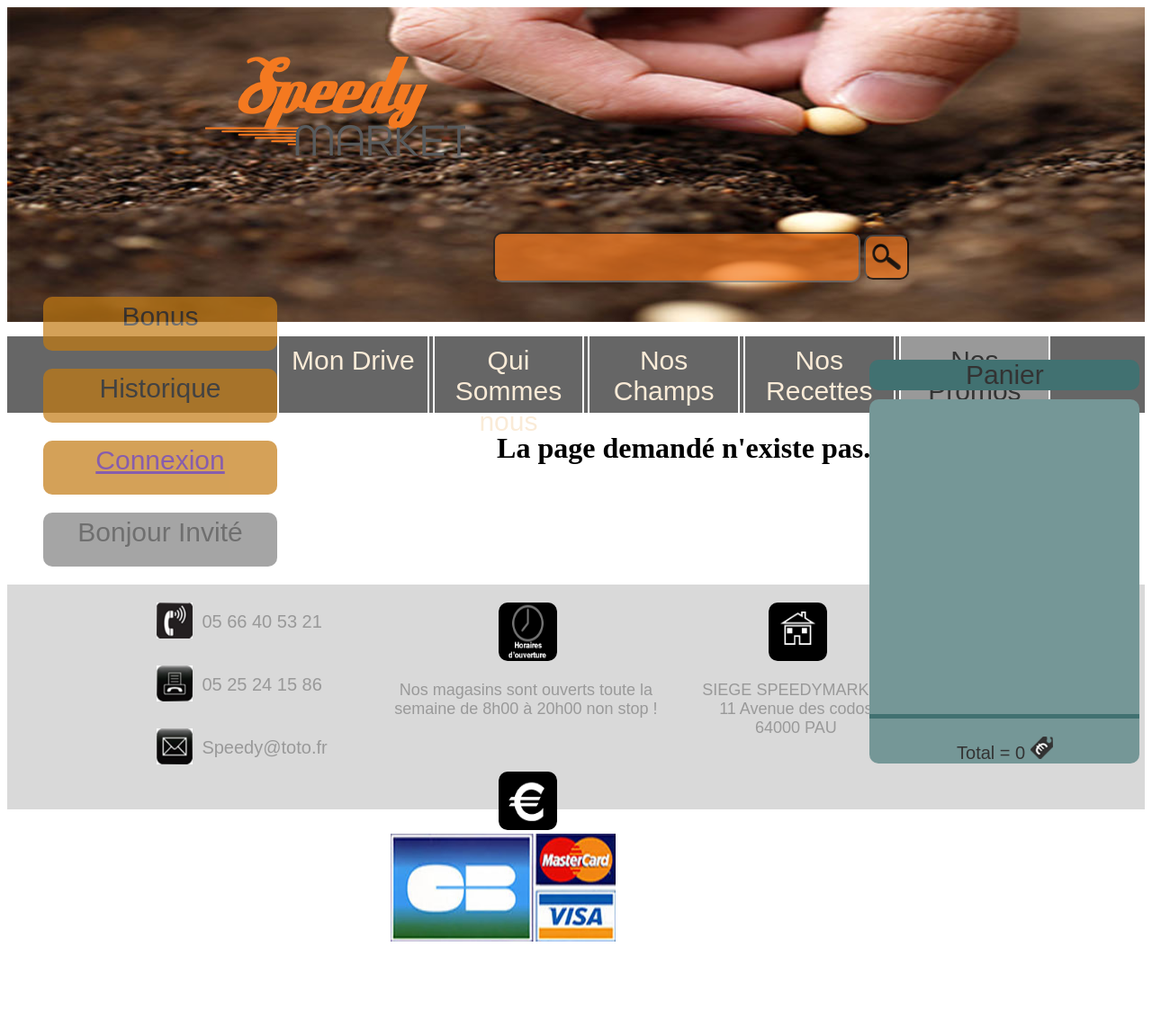
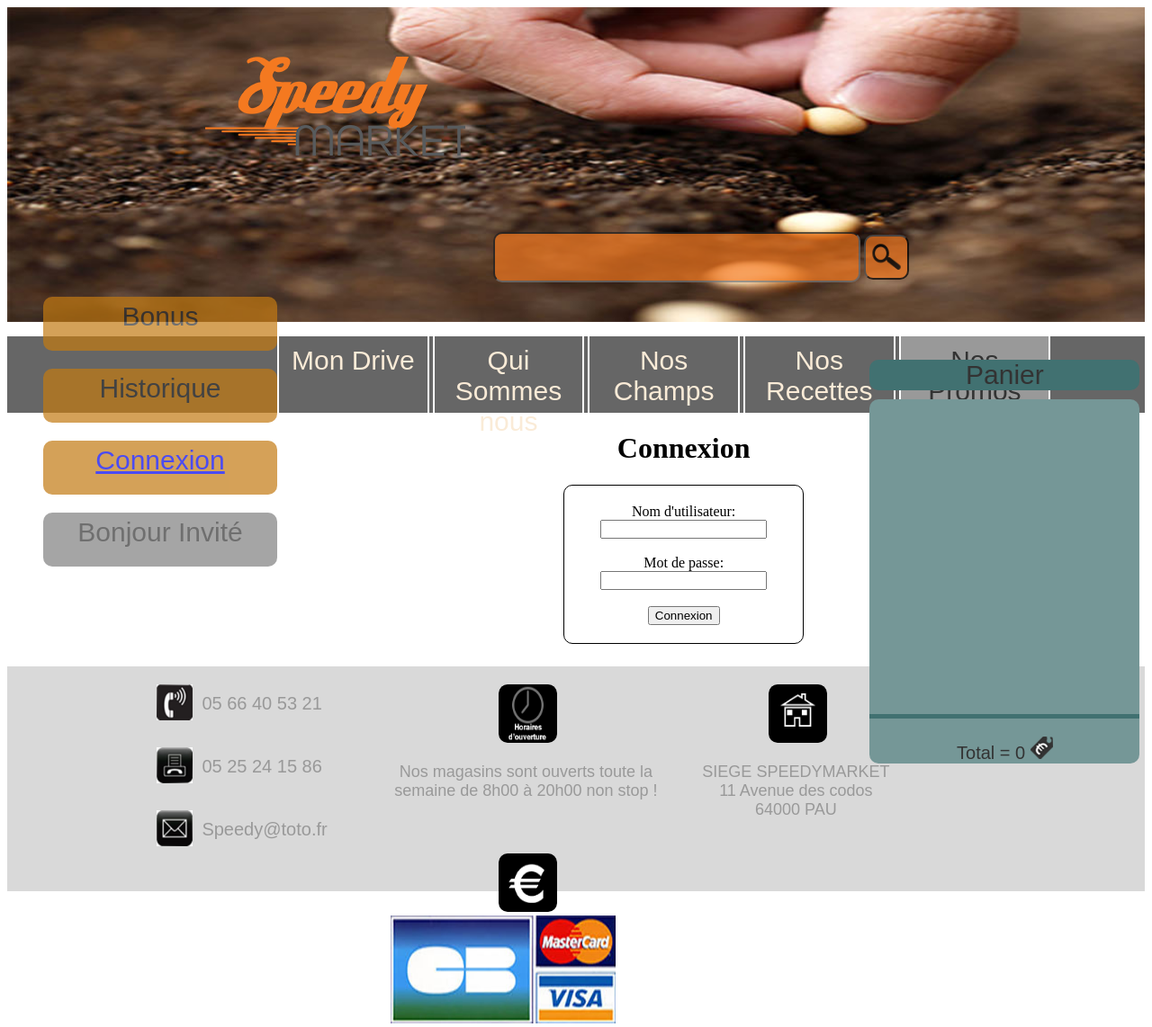
Before and after one commit to karimyahiatene/SM_GroupeC, a PHP site: page /index.php?page=login in a window 1280 px wide. Shown: the whole page at 90% size. Before the commit the page ends 1047 px from the top, so only its background shows below. Run offline with PHP 8.4, Linux system fonts and the light colour scheme; data that the repository does not hold is empty.

Commit message:
Auth form

```diff
--- /dev/null
+++ b/controleur/login.controler.php
@@ -0,0 +1,3 @@
+<?php
+include_once('vue/login.view.php');
+?>
--- a/index.php
+++ b/index.php
@@ -34,6 +34,10 @@ else if ($_GET['page'] == 'produit')
 {
     include_once('controleur/ficheproduit.controler.php');
 }
+else if ($_GET['page'] == 'login')
+{
+    include_once('controleur/login.controler.php');
+}
 else
 {
     include_once('controleur/erreur.controler.php');
--- a/vue/CSS/style.css
+++ b/vue/CSS/style.css
@@ -316,3 +316,13 @@ footer{
     height: 120px;
     width: 250px;
 }
+
+#formLogin{
+    border-width: 1px;
+    border-style: solid;
+    width: 30%;
+    text-align:center;
+    padding: 20px;
+    margin: auto;
+    border-radius: 10px;
+}
--- a/vue/gabarit.view.php
+++ b/vue/gabarit.view.php
@@ -29,7 +29,7 @@
                         <li><?php if(isset($_SESSION['pseudo']))
                                       echo "<a href=''>Déconexion</a>";
                                   else
-                                      echo "<a href=''>Connexion</a>";
+                                      echo "<a href='index.php?page=login'>Connexion</a>";
                             ?></li>
                         <li id="different">Bonjour
                         <?php if(isset($_SESSION['pseudo']))
--- /dev/null
+++ b/vue/login.view.php
@@ -0,0 +1,20 @@
+<?php $titrePage = 'Connexion'; ?>
+
+<?php ob_start(); ?>
+<div id="cadreProduits">
+    <h1>Connexion</h1>
+    <form id="formLogin">
+        <label for="pseudo">Nom d'utilisateur: </label>
+        <input type="text" name="pseudo"/>
+        <br />
+        <br />
+        <label for="pass">Mot de passe: </label>
+        <input type="password" name="pass" />
+        <br />
+        <br />
+        <input type="submit" name="connect" value="Connexion" />
+    </form>
+</div>
+<?php $contenuPage = ob_get_clean(); ?>
+
+<?php require 'gabarit.view.php'; ?>
```
Also changed, not shown: 1 other file.
